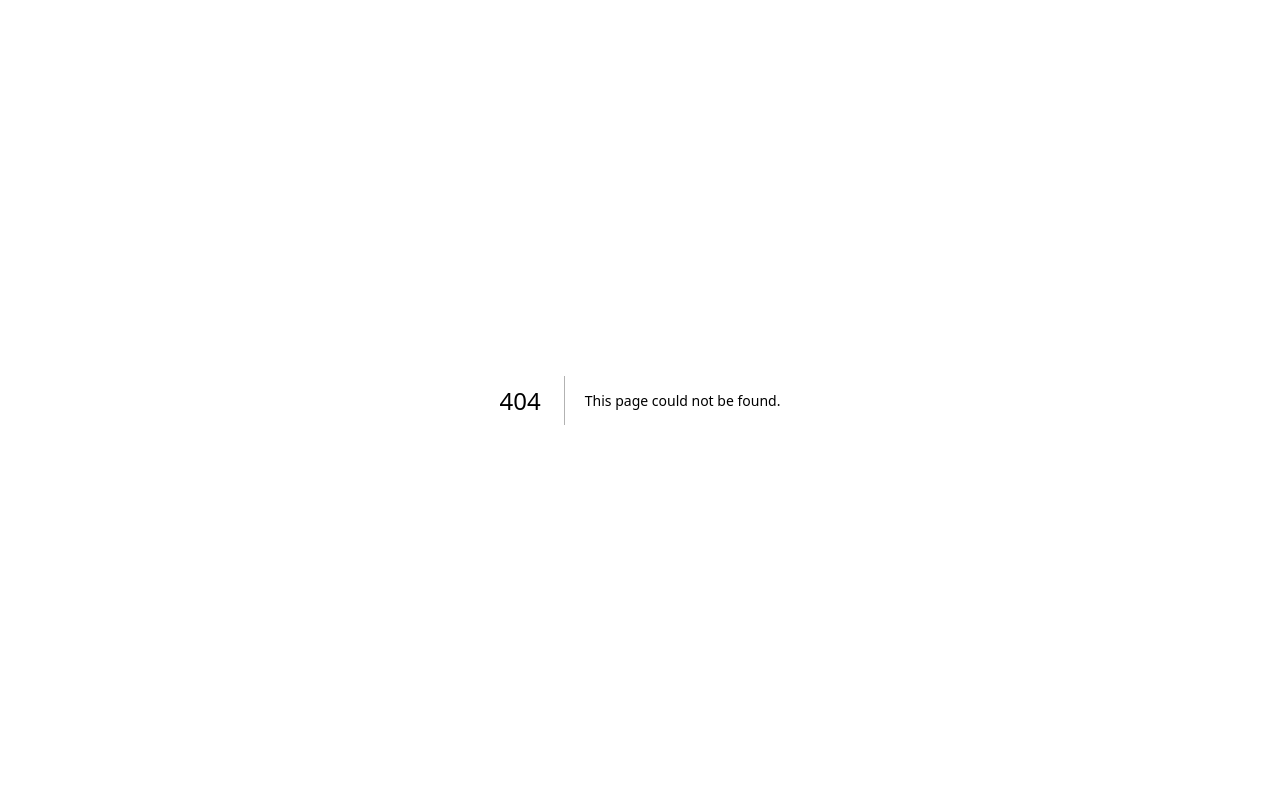
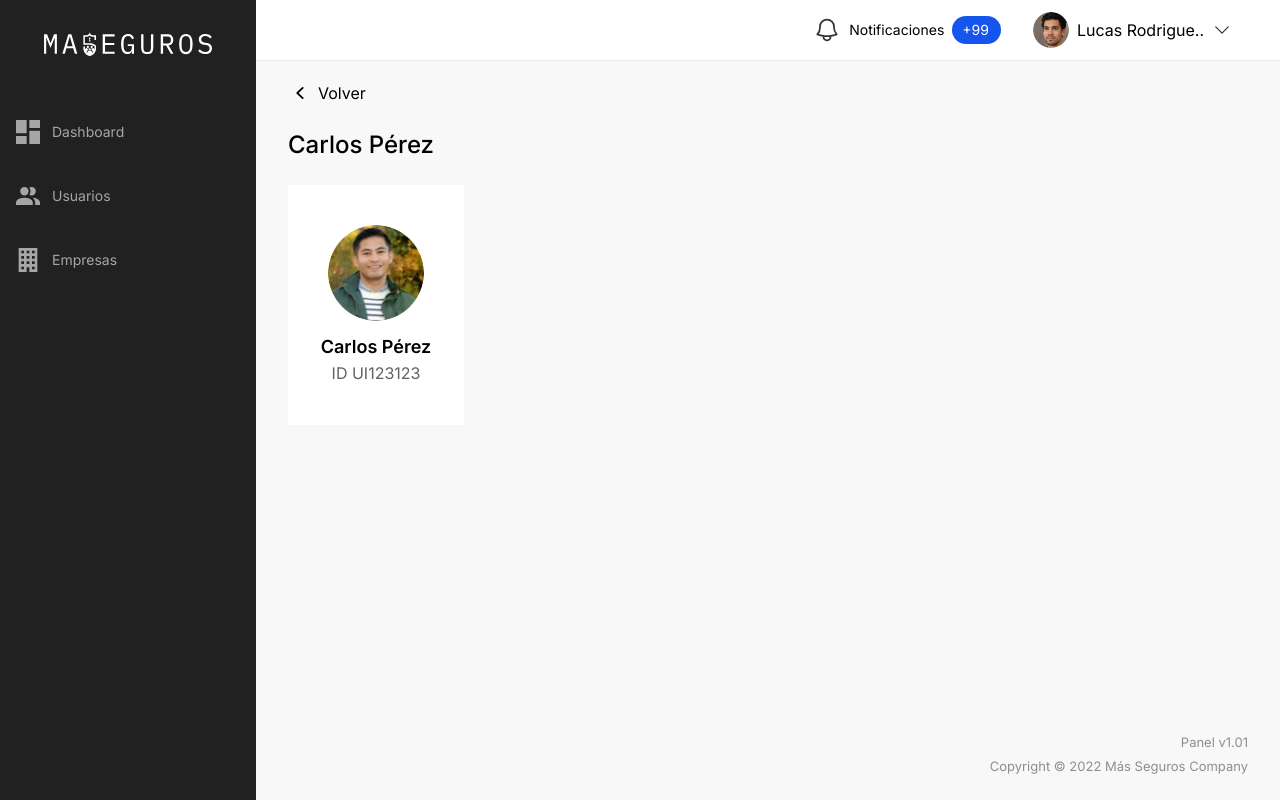
Before and after one commit to Aniket-IN/seguros-template, a Next.js app: page /users/1 in a window 1280 px wide. Before the commit this address had no page. Built offline with nearby package versions, Linux system fonts and the light colour scheme.

Commit message:
user page WIP

```diff
--- a/components/users/UsersTable.js
+++ b/components/users/UsersTable.js
@@ -3,6 +3,7 @@ import Table from "../Table"
 import { Menu, Transition } from "@headlessui/react"
 import classNames from "classnames"
 import { ChevronDownIcon } from "@heroicons/react/20/solid"
+import Link from "next/link"
 
 const UsersTable = () => {
   const headers = [
@@ -25,7 +26,7 @@ const UsersTable = () => {
               <Table.Th key={header}>{header}</Table.Th>
             ))
           }
-          </Table.Tr>
+        </Table.Tr>
       </Table.Thead>
       <Table.Tbody>
         {[...Array(20)].map((user, index) => {
@@ -91,15 +92,15 @@ const ActionBtn = () => {
           <div className="py-1">
             <Menu.Item>
               {({ active }) => (
-                <a
-                  href="#"
+                <Link
+                  href="/users/1"
                   className={classNames(
                     active ? 'bg-gray-100 text-gray-900' : 'text-gray-700',
                     'block px-4 py-2 text-sm'
                   )}
                 >
-                  Lorem Ipsum
-                </a>
+                  Ver detalles
+                </Link>
               )}
             </Menu.Item>
             <Menu.Item>
@@ -111,7 +112,7 @@ const ActionBtn = () => {
                     'block px-4 py-2 text-sm'
                   )}
                 >
-                  Lorem Ipsum
+                  Suspender cuenta
                 </a>
               )}
             </Menu.Item>
--- /dev/null
+++ b/pages/users/[user_id]/index.js
@@ -0,0 +1,37 @@
+import React from 'react'
+import Admin from "@/components/layouts/Admin"
+import { ChevronLeftIcon } from "@heroicons/react/20/solid"
+
+const User = () => {
+  return (
+    <Admin>
+      <section className="container-padding space-y-6">
+        <h4 className="flex gap-1.5 pt-5">
+          <ChevronLeftIcon className="w-6 h-6" />
+          <span>Volver</span>
+        </h4>
+
+        <h2 className="text-2xl font-medium">Carlos Pérez</h2>
+      </section>
+
+      <section className="mt-6 container-padding">
+        <div className="grid grid-cols-5 gap-5">
+          <div className="bg-white px-5 py-10">
+
+            <div className="text-center">
+              <img className="mx-auto w-24 aspect-square rounded-full" src="/assets/img/sample/user-2.png" alt="User 2" />
+              <h4 className="mt-3 font-semibold text-lg">Carlos Pérez</h4>
+              <p className="text-secondary">
+                ID UI123123
+              </p>
+            </div>
+
+          </div>
+        </div>
+      </section>
+
+    </Admin>
+  )
+}
+
+export default User
```
Also changed, not shown: public/assets/img/sample/user-2.png (added).
